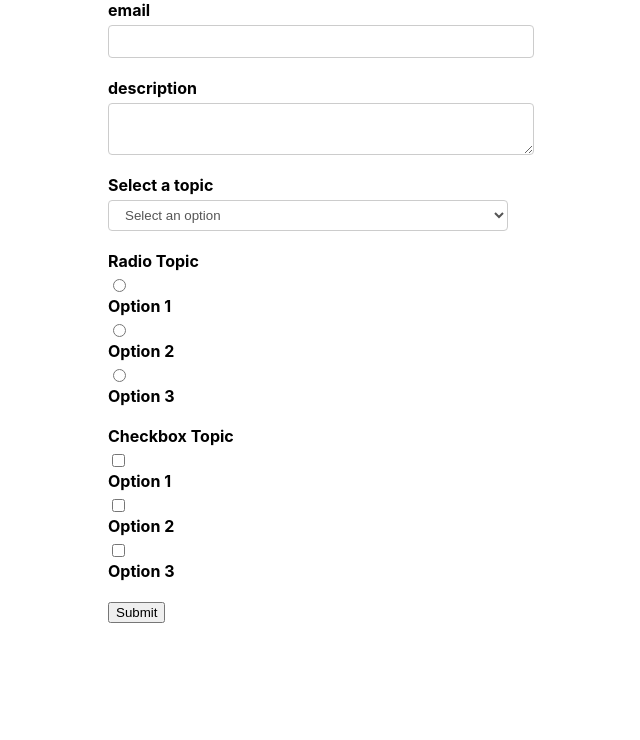
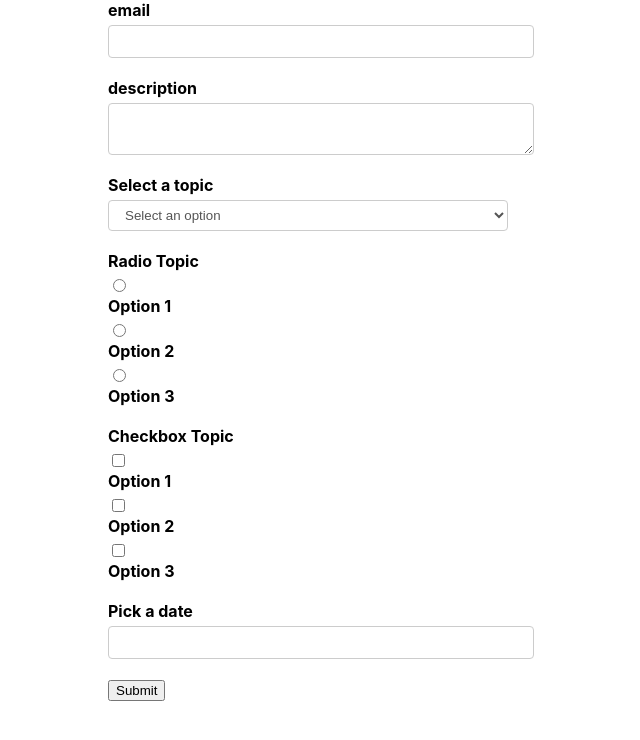
Before and after one commit to ahmadlufiau/react-formic, a React (Create React App) app: page / in a window 1280 px wide. Shown: the top 740 px of the page, without its empty margins (319-959 px from the left). Built offline with nearby package versions, Linux system fonts and the light colour scheme.

Commit message:
Date Picker

```diff
--- a/package.json
+++ b/package.json
@@ -8,6 +8,7 @@
     "@testing-library/user-event": "^12.6.2",
     "formik": "^2.2.6",
     "react": "^17.0.1",
+    "react-datepicker": "^3.4.1",
     "react-dom": "^17.0.1",
     "react-scripts": "4.0.1",
     "web-vitals": "^0.2.4",
--- /dev/null
+++ b/src/components/DatePicker.js
@@ -0,0 +1,26 @@
+import React from 'react'
+import DateView from 'react-datepicker'
+import 'react-datepicker/dist/react-datepicker.css'
+import { Field, ErrorMessage }  from 'formik'
+import TextError from './TextError'
+
+function DatePicker(props) {
+    const { label, name, ...rest } = props
+    return (
+        <div className='form-control'>
+            <label htmlFor={name}>{label}</label>
+            <Field name={name}>
+            {
+                ({form, field}) => {
+                    const { setFieldValue } = form
+                    const { value } = field
+                    return <DateView id={name} {...field} {...rest} selected={value} onChange={val => setFieldValue(name, val)}/>
+                }
+            }
+            </Field>
+            <ErrorMessage name={name} component={TextError} />
+        </div>
+    )
+}
+
+export default DatePicker
--- a/src/components/FormikContainer.js
+++ b/src/components/FormikContainer.js
@@ -25,16 +25,21 @@
         description: '',
         selectOption: '',
         radioOption: '',
-        checkboxOption: []
+        checkboxOption: [],
+        birthDate: null
     }
     const validationSchema = Yup.object({
         email: Yup.string().required('Required'),
         description: Yup.string().required('Required'),
         selectOption: Yup.string().required('Required'),
         radioOption: Yup.string().required('Required'),
-        checkboxOption: Yup.array().required('Required')
+        checkboxOption: Yup.array().required('Required'),
+        birthDate: Yup.date().required('Required').nullable()
     })
-    const onSubmit = values => console.log('Form data', values)
+    const onSubmit = values => {
+        console.log('Form data', values)
+        console.log('Saved data', JSON.parse(JSON.stringify(values)))
+    }
     return (
         <Formik
             initialValues = {initialValues}
@@ -48,6 +53,7 @@
                     <FormikControl control='select' label='Select a topic' name='selectOption' options={dropdownOptions} />
                     <FormikControl control='radio' label='Radio Topic' name='radioOption' options={radioButtons} />
                     <FormikControl control='checkbox' label='Checkbox Topic' name='checkboxOption' options={checkboxOptions} />
+                    <FormikControl control='date' label='Pick a date' name='birthDate' />
                     <button type='submit'>Submit</button>
                 </Form>
             }
--- a/src/components/FormikControl.js
+++ b/src/components/FormikControl.js
@@ -4,6 +4,7 @@
 import Select from './Select'
 import RadioButtons from './RadioButtons'
 import CheckboxGroup from './CheckboxGroup'
+import DatePicker from './DatePicker'
 
 function FormikControl(props) {
     const { control, ...rest } = props
@@ -19,6 +20,7 @@
         case 'checkbox':
             return <CheckboxGroup {...rest} />
         case 'date':
+            return <DatePicker {...rest} />
         default: return null
     }
 }
```
Also changed, not shown: 1 other file (tests, documents, lock files or other folders).
